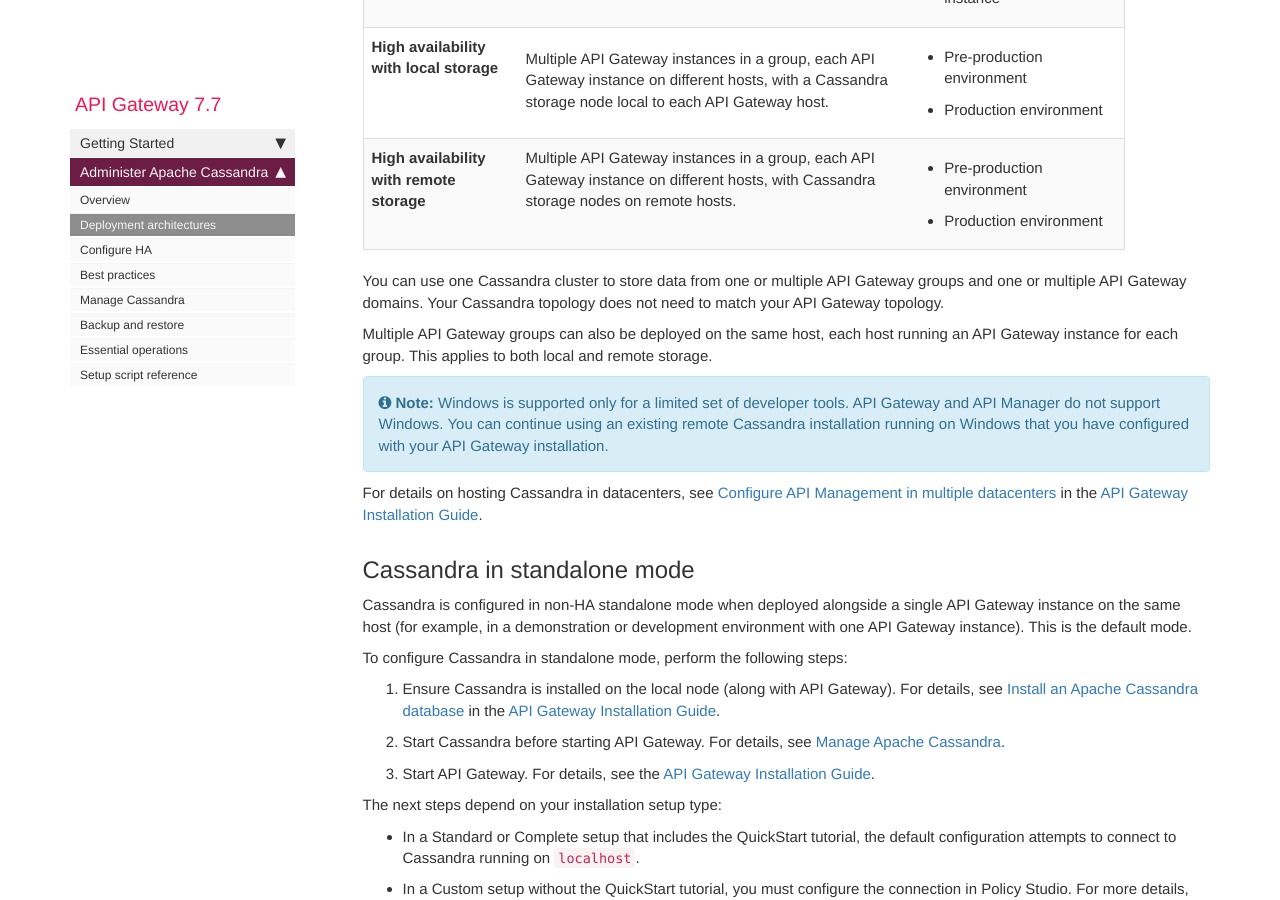
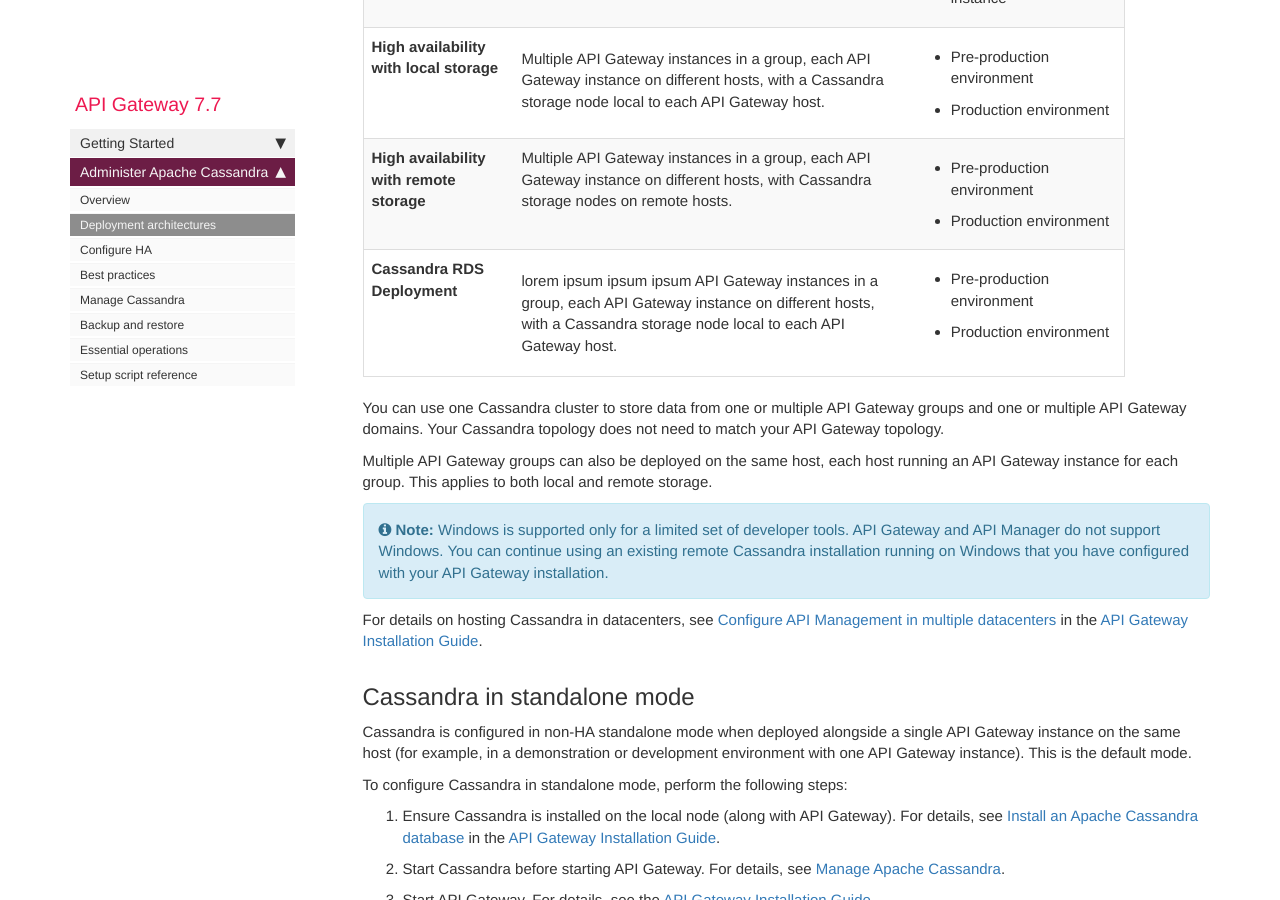
Before and after one commit to andreamussap/Axway_Docs4All_Hackathon, a Jekyll site: the page built from doctheme/pages/apigateway/cassadmin/cassandra_architecture.md, in a window 1280 px wide and 900 px high, scrolled down 730 px. Built offline with Jekyll 4.4.1, drawn with Linux system fonts in a browser that asks for light colours; nearby versions of some CDN libraries; comment, search, counter and statistics services are not loaded.

Commit message:
Update cassandra_architecture.md

```diff
--- a/doctheme/pages/apigateway/cassadmin/cassandra_architecture.md
+++ b/doctheme/pages/apigateway/cassadmin/cassandra_architecture.md
@@ -46,6 +46,15 @@
 <li>Production environment</li>
 </ul></td>
 </tr>
+    <tr class="even">
+<td><strong>Cassandra RDS Deployment</strong></td>
+<td><p>lorem ipsum ipsum ipsum  <span class="api_gateway_variablesgateway">API Gateway</span> instances in a group, each <span class="api_gateway_variablesgateway">API Gateway</span> instance on different hosts, with a Cassandra storage node local to each <span class="api_gateway_variablesgateway">API Gateway</span> host.</p></td>
+<td><ul>
+<li>Pre-production environment</li>
+<li>Production environment</li>
+</ul></td>
+</tr>
+
 </tbody>
 </table>
 
```
